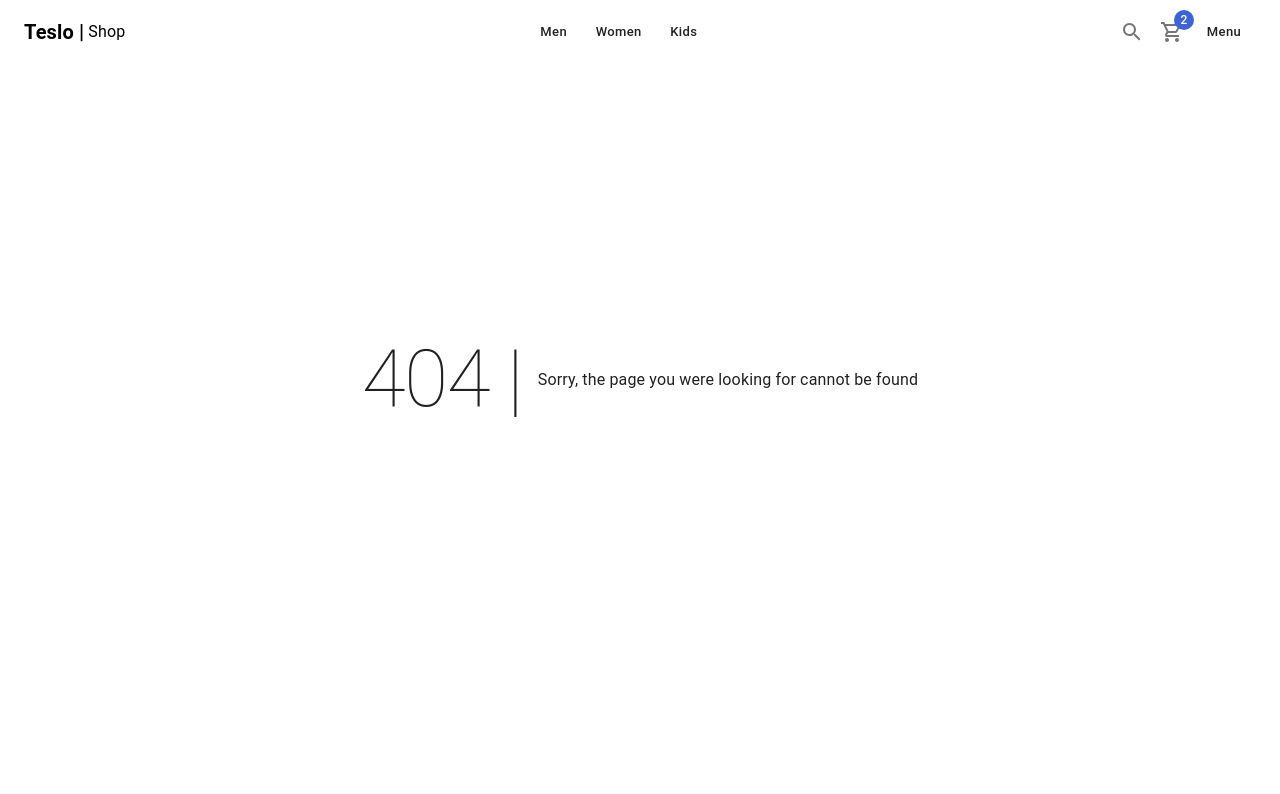
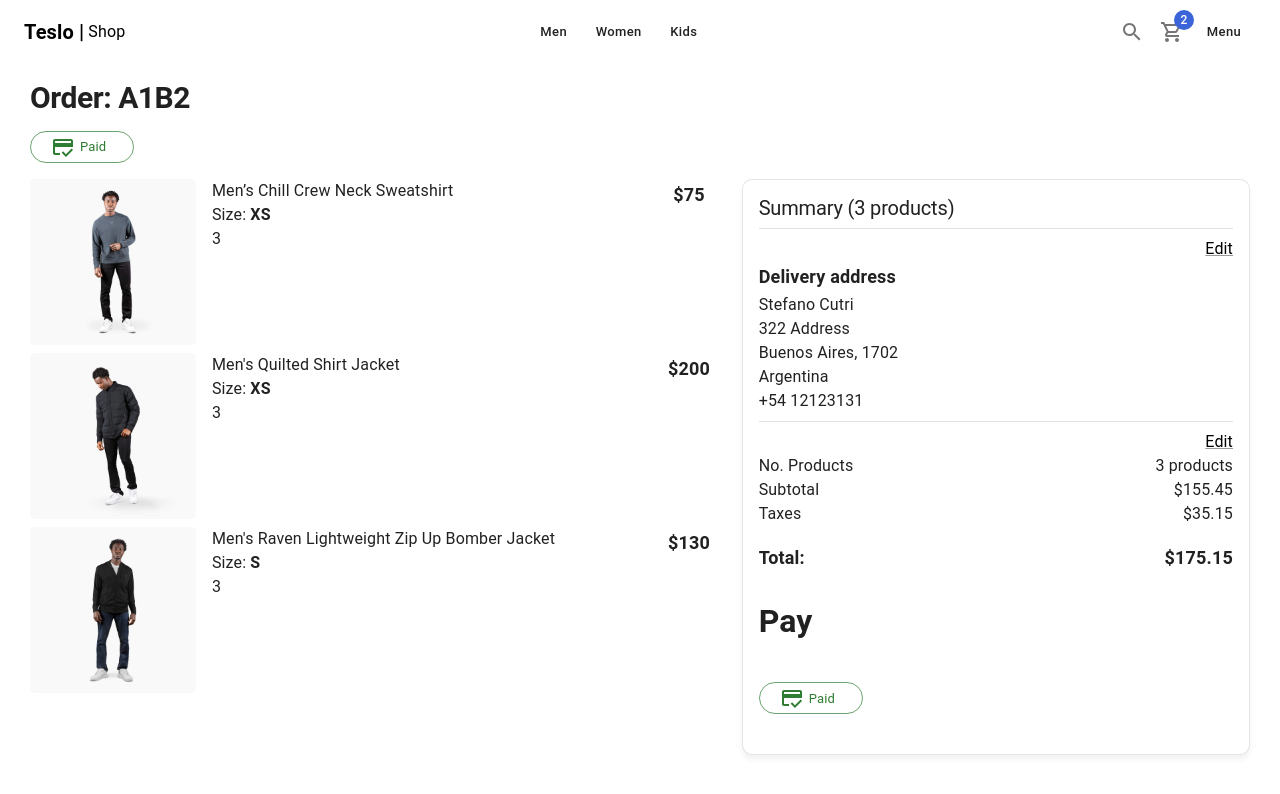
Before and after one commit to StefanoCutri/teslo-shop-next, a Next.js app: page /orders/1 in a window 1280 px wide. Before the commit this address had no page. Shown: the top 794 px of the page. Built offline with nearby package versions, Linux system fonts and the light colour scheme.

Commit message:
Order Page

```diff
--- a/src/pages/checkout/summary.tsx
+++ b/src/pages/orders/[id].tsx
@@ -1,11 +1,16 @@
 import CartList from "@/components/cart/CartList";
 import OrderSummary from "@/components/cart/OrderSummary";
 import ShopLayout from "@/components/layouts/ShopLayout";
+import {
+  CreditCardOffOutlined,
+  CreditScoreOutlined,
+} from "@mui/icons-material";
 import {
   Box,
   Button,
   Card,
   CardContent,
+  Chip,
   Divider,
   Grid,
   Link,
@@ -14,13 +19,28 @@ import {
 import NextLink from "next/link";
 import React from "react";
 
-const SummaryPage = () => {
+const OrderPage = () => {
   return (
-    <ShopLayout title="Order Sumarry" pageDescription="Order summary">
+    <ShopLayout title="Order Summary" pageDescription="Order summary">
       <Typography variant="h1" component="h1">
-        {" "}
-        Order summary
+        Order: A1B2
       </Typography>
+
+      {/* <Chip
+        sx={{ my: 2, px: 2 }}
+        label="Pending payment"
+        variant="outlined"
+        color="error"
+        icon={<CreditCardOffOutlined />}
+      /> */}
+
+      <Chip
+        sx={{ my: 2, px: 2 }}
+        label="Paid"
+        variant="outlined"
+        color="success"
+        icon={<CreditScoreOutlined />}
+      />
 
       <Grid container>
         <Grid item xs={12} sm={7}>
@@ -57,9 +77,16 @@ const SummaryPage = () => {
               <OrderSummary />
 
               <Box sx={{ mt: 3 }}>
-                <Button color="secondary" className="circular-btn" fullWidth>
-                  Confirm order
-                </Button>
+                {/* TODO */}
+                <h1>Pay</h1>
+
+                <Chip
+                  sx={{ my: 2, px: 2 }}
+                  label="Paid"
+                  variant="outlined"
+                  color="success"
+                  icon={<CreditScoreOutlined />}
+                />
               </Box>
             </CardContent>
           </Card>
@@ -69,4 +96,4 @@ const SummaryPage = () => {
   );
 };
 
-export default SummaryPage;
+export default OrderPage;
```
